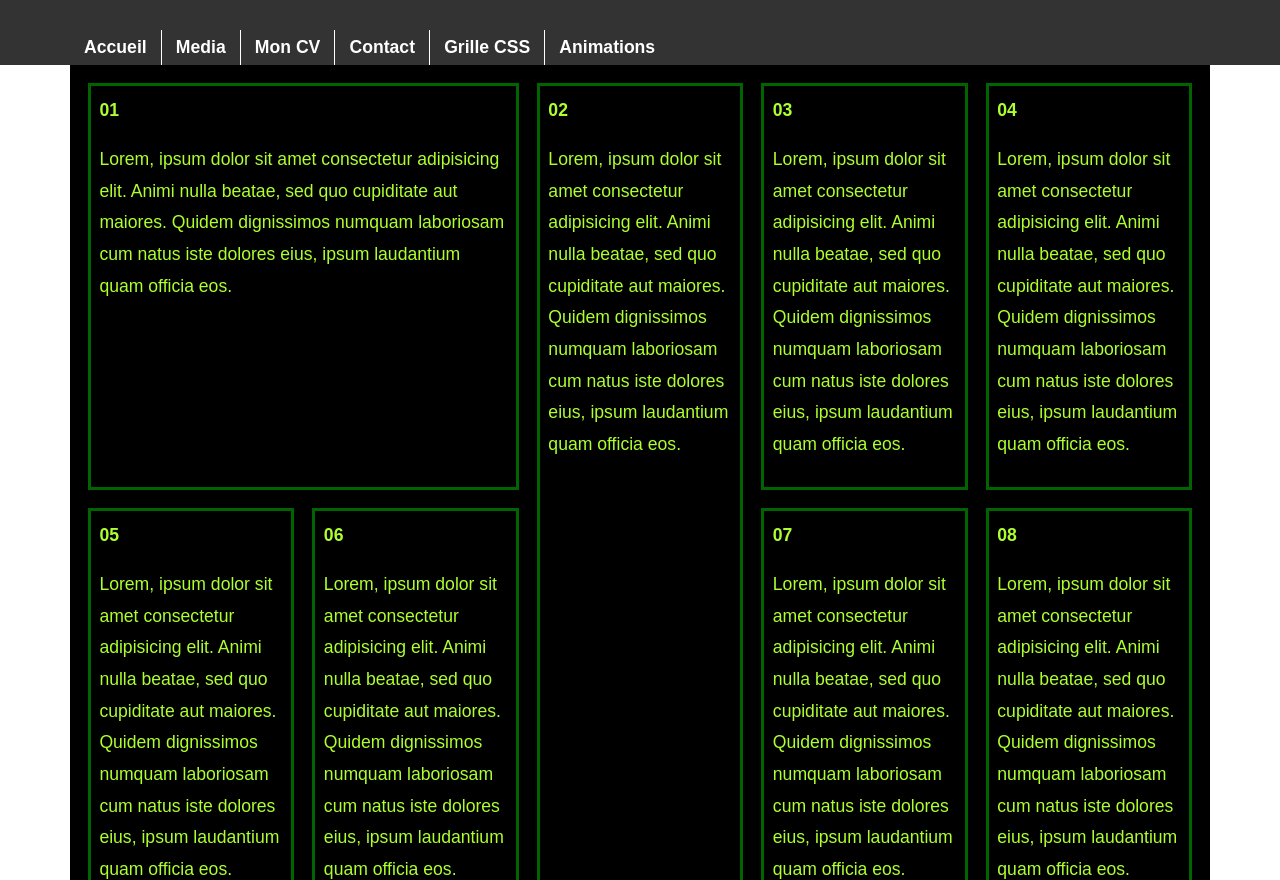
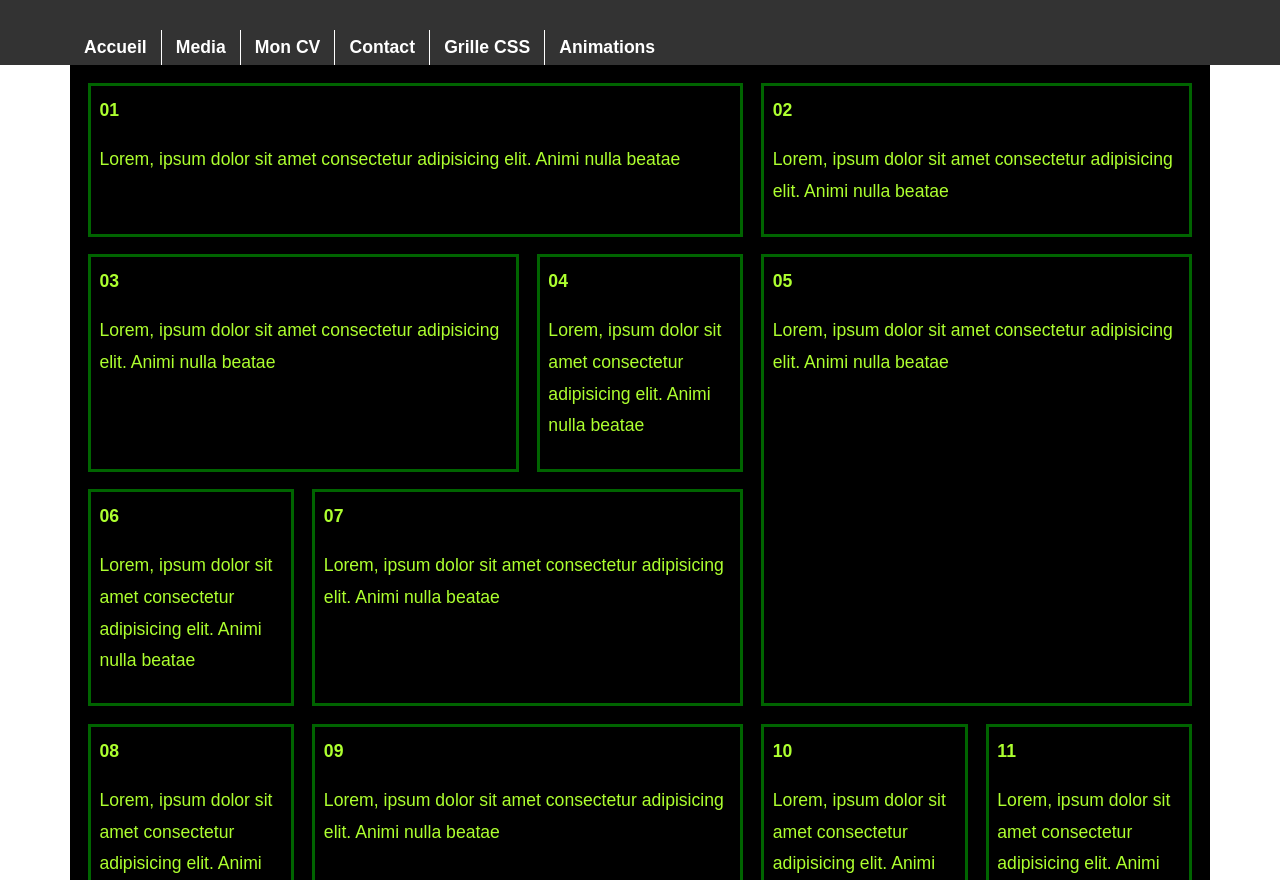
Before and after one commit to nicoduflot/2024-04-08-Web-inter, a plain HTML site: page grille.html in a window 1280 px wide. Shown: the part 72-952 px from the top of the page. Drawn offline with Linux system fonts and the light colour scheme.

Commit message:
CSS grid pt 2

```diff
--- a/css/grid.css
+++ b/css/grid.css
@@ -29,11 +29,28 @@ body > main{
     #cell-02{
         grid-row: span 2;
     }
+
+    #cell-05{
+        grid-row: span 2;
+        grid-column: span 2;
+    }
 }
 
 @media screen and (min-width: 768px) {
     .grid{
         grid-template-columns: 1fr 1fr 1fr;
+    }
+
+    #cell-01{
+        grid-column: span 3;
+    }
+
+    #cell-02{
+        grid-row: span 1;
+    }
+
+    #cell-09, #cell-11{
+        grid-column: span 2;
     }
 }
 
@@ -41,11 +58,23 @@ body > main{
     .grid{
         grid-template-columns: 1fr 1fr 1fr 1fr;
     }
+
+    #cell-03{
+        grid-column: span 2;
+    }
+
+    #cell-05, #cell-11{
+        grid-column: span 1;
+    }
 }
 
 @media screen and (min-width: 1200px) {
     .grid{
         grid-template-columns: 1fr 1fr 1fr 1fr 1fr;
+    }
+
+    #cell-02, #cell-07, #cell-05{
+        grid-column: span 2;
     }
 }
 
@@ -53,4 +82,12 @@ body > main{
     .grid{
         grid-template-columns: 1fr 1fr 1fr 1fr 1fr 1fr;
     }
+
+    #cell-01, #cell-10, #cell-11{
+        grid-column: span 2;
+    }
+
+    #cell-06{
+        grid-column: span 3;
+    }
 }
--- a/grille.html
+++ b/grille.html
@@ -28,37 +28,37 @@
     </nav>
     <main class="grid">
         <div class="grid-div" id="cell-01">
-            <h4>01</h4><p>Lorem, ipsum dolor sit amet consectetur adipisicing elit. Animi nulla beatae, sed quo cupiditate aut maiores. Quidem dignissimos numquam laboriosam cum natus iste dolores eius, ipsum laudantium quam officia eos.</p>
+            <h4>01</h4><p>Lorem, ipsum dolor sit amet consectetur adipisicing elit. Animi nulla beatae</p>
         </div>
         <div class="grid-div" id="cell-02">
-            <h4>02</h4><p>Lorem, ipsum dolor sit amet consectetur adipisicing elit. Animi nulla beatae, sed quo cupiditate aut maiores. Quidem dignissimos numquam laboriosam cum natus iste dolores eius, ipsum laudantium quam officia eos.</p>
+            <h4>02</h4><p>Lorem, ipsum dolor sit amet consectetur adipisicing elit. Animi nulla beatae</p>
         </div>
         <div class="grid-div" id="cell-03">
-            <h4>03</h4><p>Lorem, ipsum dolor sit amet consectetur adipisicing elit. Animi nulla beatae, sed quo cupiditate aut maiores. Quidem dignissimos numquam laboriosam cum natus iste dolores eius, ipsum laudantium quam officia eos.</p>
+            <h4>03</h4><p>Lorem, ipsum dolor sit amet consectetur adipisicing elit. Animi nulla beatae</p>
         </div>
         <div class="grid-div" id="cell-04">
-            <h4>04</h4><p>Lorem, ipsum dolor sit amet consectetur adipisicing elit. Animi nulla beatae, sed quo cupiditate aut maiores. Quidem dignissimos numquam laboriosam cum natus iste dolores eius, ipsum laudantium quam officia eos.</p>
+            <h4>04</h4><p>Lorem, ipsum dolor sit amet consectetur adipisicing elit. Animi nulla beatae</p>
         </div>
         <div class="grid-div" id="cell-05">
-            <h4>05</h4><p>Lorem, ipsum dolor sit amet consectetur adipisicing elit. Animi nulla beatae, sed quo cupiditate aut maiores. Quidem dignissimos numquam laboriosam cum natus iste dolores eius, ipsum laudantium quam officia eos.</p>
+            <h4>05</h4><p>Lorem, ipsum dolor sit amet consectetur adipisicing elit. Animi nulla beatae</p>
         </div>
         <div class="grid-div" id="cell-06">
-            <h4>06</h4><p>Lorem, ipsum dolor sit amet consectetur adipisicing elit. Animi nulla beatae, sed quo cupiditate aut maiores. Quidem dignissimos numquam laboriosam cum natus iste dolores eius, ipsum laudantium quam officia eos.</p>
+            <h4>06</h4><p>Lorem, ipsum dolor sit amet consectetur adipisicing elit. Animi nulla beatae</p>
         </div>
         <div class="grid-div" id="cell-07">
-            <h4>07</h4><p>Lorem, ipsum dolor sit amet consectetur adipisicing elit. Animi nulla beatae, sed quo cupiditate aut maiores. Quidem dignissimos numquam laboriosam cum natus iste dolores eius, ipsum laudantium quam officia eos.</p>
+            <h4>07</h4><p>Lorem, ipsum dolor sit amet consectetur adipisicing elit. Animi nulla beatae</p>
         </div>
         <div class="grid-div" id="cell-08">
-            <h4>08</h4><p>Lorem, ipsum dolor sit amet consectetur adipisicing elit. Animi nulla beatae, sed quo cupiditate aut maiores. Quidem dignissimos numquam laboriosam cum natus iste dolores eius, ipsum laudantium quam officia eos.</p>
+            <h4>08</h4><p>Lorem, ipsum dolor sit amet consectetur adipisicing elit. Animi nulla beatae</p>
         </div>
         <div class="grid-div" id="cell-09">
-            <h4>09</h4><p>Lorem, ipsum dolor sit amet consectetur adipisicing elit. Animi nulla beatae, sed quo cupiditate aut maiores. Quidem dignissimos numquam laboriosam cum natus iste dolores eius, ipsum laudantium quam officia eos.</p>
+            <h4>09</h4><p>Lorem, ipsum dolor sit amet consectetur adipisicing elit. Animi nulla beatae</p>
         </div>
         <div class="grid-div" id="cell-10">
-            <h4>10</h4><p>Lorem, ipsum dolor sit amet consectetur adipisicing elit. Animi nulla beatae, sed quo cupiditate aut maiores. Quidem dignissimos numquam laboriosam cum natus iste dolores eius, ipsum laudantium quam officia eos.</p>
+            <h4>10</h4><p>Lorem, ipsum dolor sit amet consectetur adipisicing elit. Animi nulla beatae</p>
         </div>
         <div class="grid-div" id="cell-11">
-            <h4>11</h4><p>Lorem, ipsum dolor sit amet consectetur adipisicing elit. Animi nulla beatae, sed quo cupiditate aut maiores. Quidem dignissimos numquam laboriosam cum natus iste dolores eius, ipsum laudantium quam officia eos.</p>
+            <h4>11</h4><p>Lorem, ipsum dolor sit amet consectetur adipisicing elit. Animi nulla beatae</p>
         </div>
     </main>
     <footer>
```
